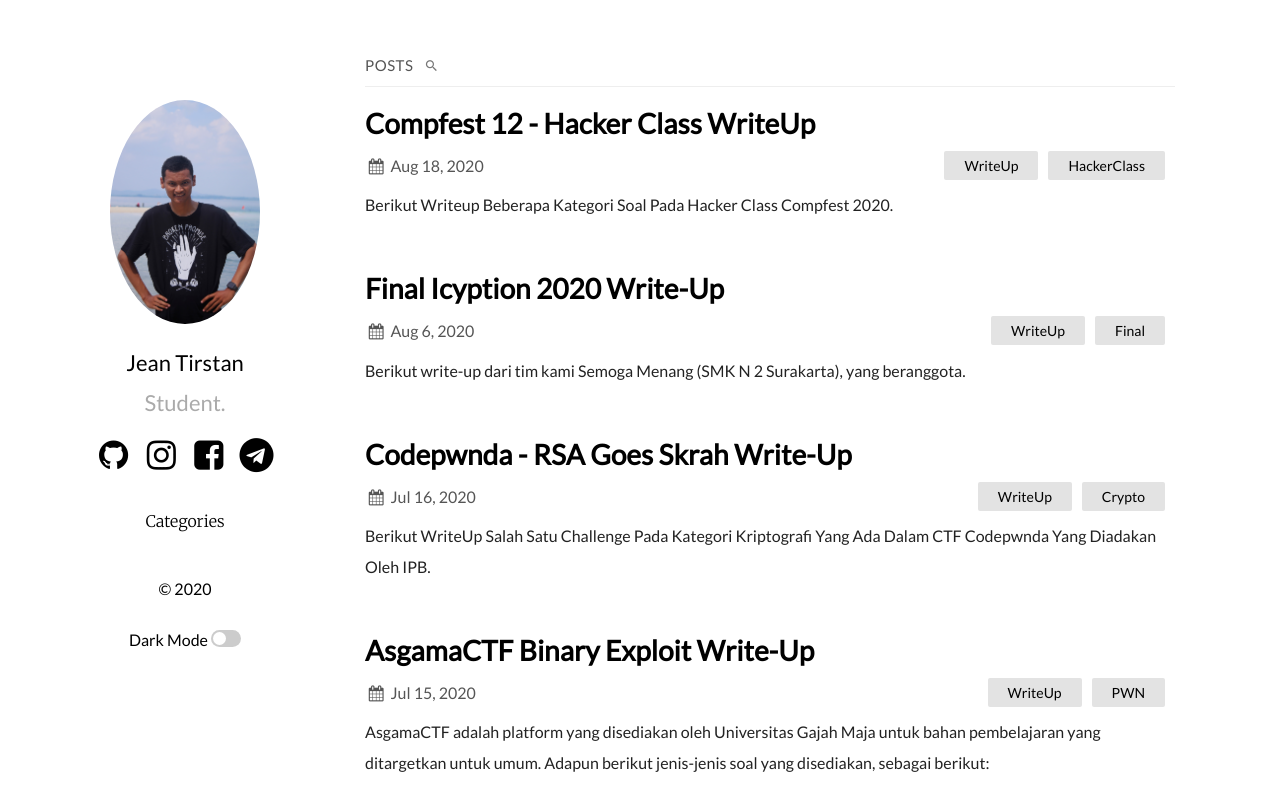
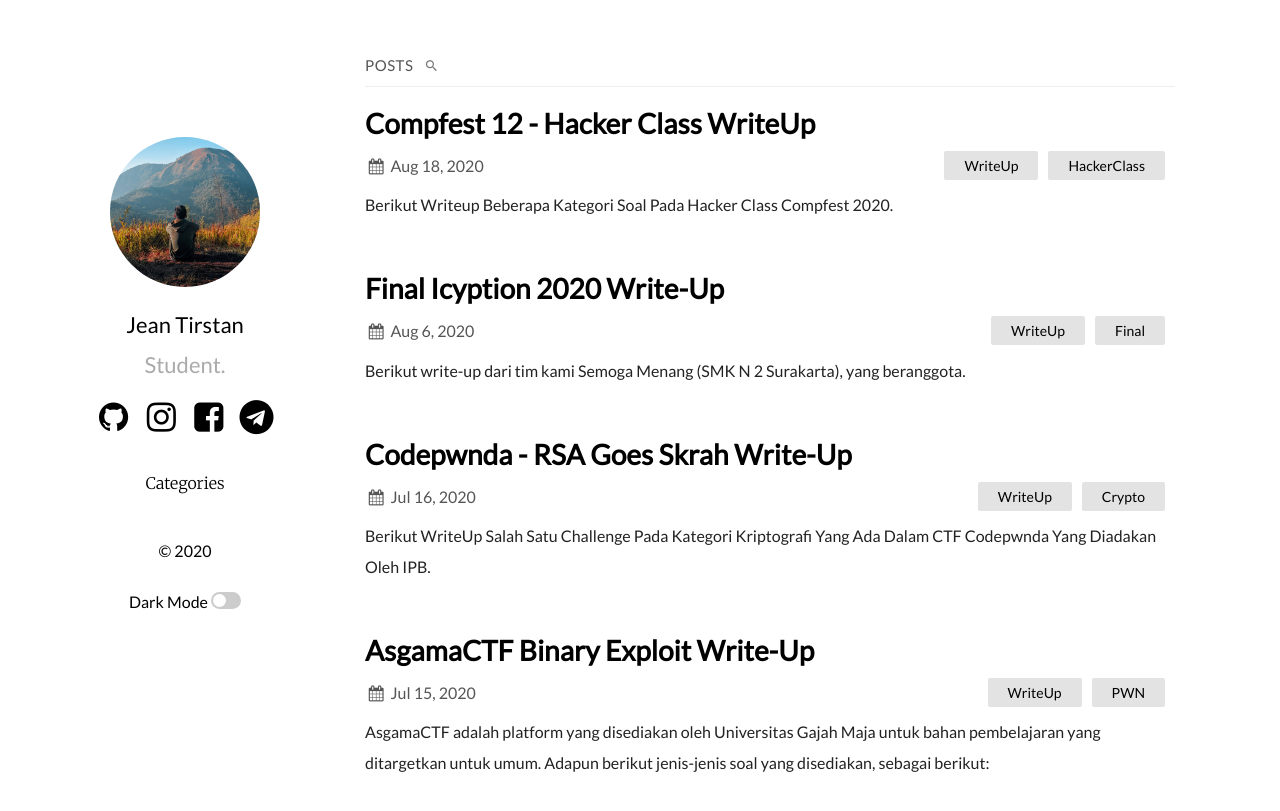
Before and after one commit to jeantirstan/jeantirstan.github.io, a Jekyll site: the page built from index.md, in a window 1280 px wide. Shown: the top 811 px of the page. Built offline with Jekyll 4.4.1, drawn with Linux system fonts in a browser that asks for light colours.

Commit message:
Update _config.yml

```diff
--- a/_config.yml
+++ b/_config.yml
@@ -4,7 +4,7 @@ email: jeant2212@gmail.com
 description: > # this means to ignore newlines until "show_exerpts:"
   Personal blog of Jean Tirstan.
 show_excerpts: true # set to true to show excerpts on the homepage
-profile_image: "assets/1.jpg"
+profile_image: "assets/portfolio.png"
 # Minima date format
 # refer to http://shopify.github.io/liquid/filters/date/ if you want to customize this
 sass:
```
